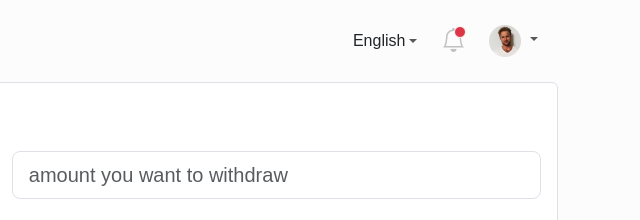
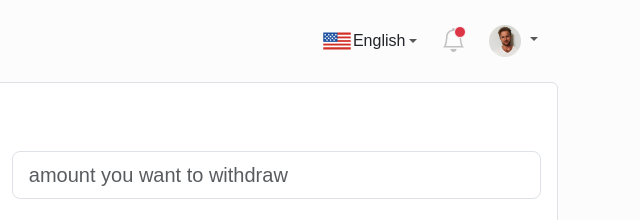
Before and after one commit to se-bayan-elian/text-pure, a plain HTML site: page index.html in a window 1280 px wide. Shown: the top 220 px of the page, 640-1280 px from the left. Drawn offline with nearby package versions, Linux system fonts and the light colour scheme; the site is published under a folder, as on GitHub Pages, so addresses that start at the root find nothing.

Commit message:
fix bug : image path

```diff
--- a/index.html
+++ b/index.html
@@ -30,7 +30,7 @@
               <li class="nav-item dropdown ">
                 <a class="nav-link dropdown-toggle hstack align-items-center" href="#" role="button"
                   data-bs-toggle="dropdown" aria-expanded="false">
-                  <img src="/assets/images/america.png" alt="">
+                  <img src="./assets/images/america.png" alt="">
                   <span class=" h6 text-dark">English</span>
                 </a>
                 <ul class="dropdown-menu">
```
